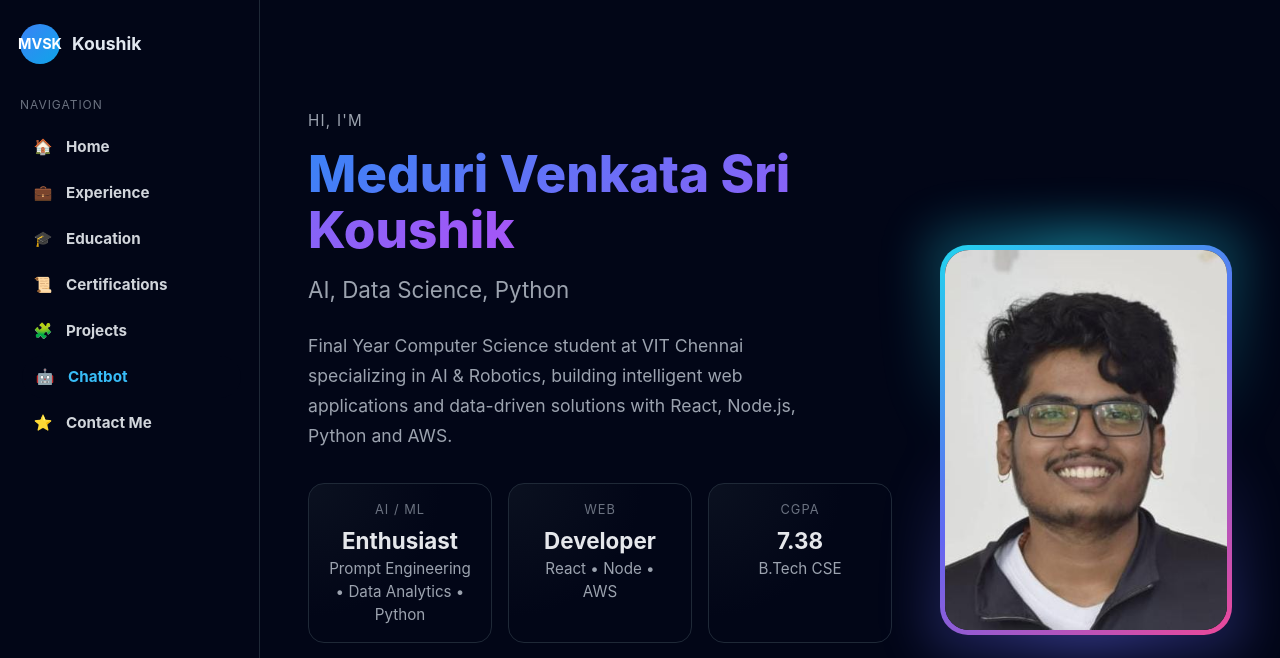
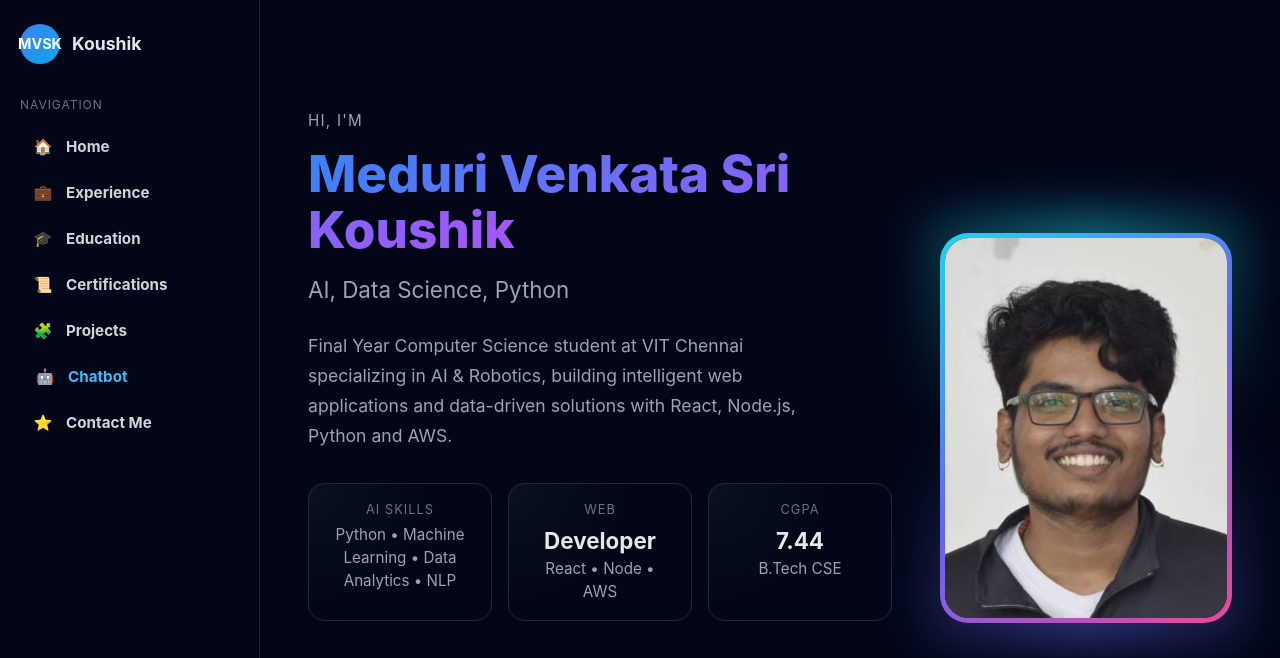
Before and after one commit to mvskoushik04/portfolio_website, a website: page index.html in a window 1280 px wide. Shown: the top 658 px of the page. Drawn offline with nearby package versions, Linux system fonts and the light colour scheme.

Commit message:
icon changes

```diff
--- a/index.html
+++ b/index.html
@@ -232,9 +232,8 @@
 
           <div class="hero-stats">
             <div class="stat-card">
-              <div class="stat-label">AI / ML</div>
-              <div class="stat-value">Enthusiast</div>
-              <div class="stat-desc">Prompt Engineering • Data Analytics • Python</div>
+              <div class="stat-label">AI Skills</div>
+              <div class="stat-desc">Python • Machine Learning • Data Analytics • NLP</div>
             </div>
             <div class="stat-card">
               <div class="stat-label">Web</div>
@@ -243,7 +242,7 @@
             </div>
             <div class="stat-card">
               <div class="stat-label">CGPA</div>
-              <div class="stat-value">7.38</div>
+              <div class="stat-value">7.44</div>
               <div class="stat-desc">B.Tech CSE</div>
             </div>
           </div>
```
